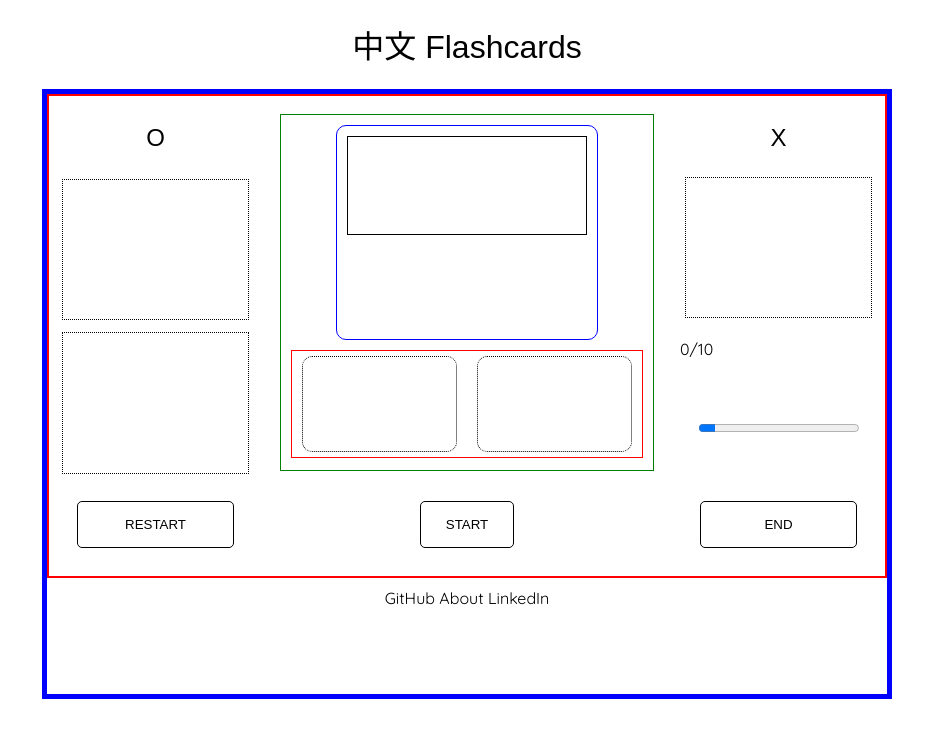
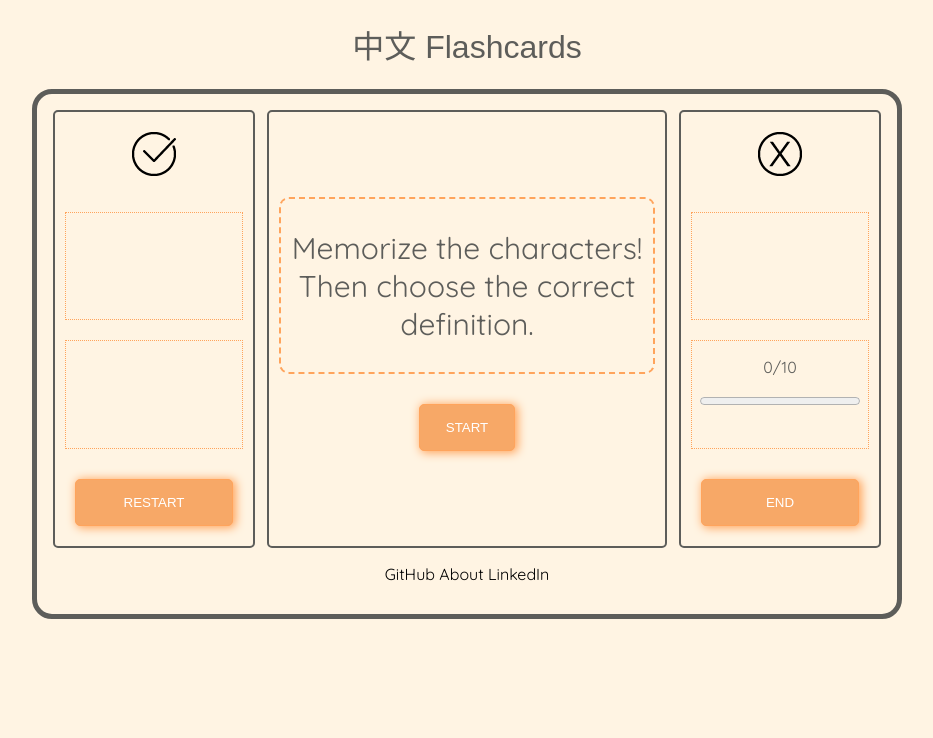
Before and after one commit to jenn-jenn/what-is-that-zi, a PHP site: page / in a window 1280 px wide. Shown: the top 738 px of the page, without its empty margins (173-1106 px from the left). Run offline with PHP 8.4, Linux system fonts and the light colour scheme; some libraries are stand-ins or nearby versions.

Commit message:
style buttons and format characters file into array of objects

```diff
--- a/index.html
+++ b/index.html
@@ -16,36 +16,46 @@
     <div class="canvas">
         <div class="game">
             <section class="container left">
-                <h1>O</h1>
+                <h1><img src="img/o.png" ></h1>
                 <div class="deck correct">
                 </div>
                 <div class="deck flashcards">
                     <div class="flashcards"></div>
                 </div>
-                <button class="btn restart-btn">
+                <button class="btn restart-btn" onclick=clickRestart()>
                     RESTART
                 </button>
             </section>
             <section class="container main">
-                <div class="quiz">
+                <div id="quiz" class="hidden">
                     <div class="card">
                         <div id="character"></div>
-                        <!-- <div class="definition"></div> -->
+                        <p class="definition">hello</p>
                     </div>
                     <section class="choice-section">
                         <div class="choice"></div>
                         <div class="choice"></div>
                     </section>
                 </div>
-                <button class="btn start-btn">
+                <div id="directions">
+                    <p class="directions-p">
+                        Memorize the characters!
+                        <br>
+                        Then choose the correct definition.
+                    </p>
+                </div>
+                <button class="btn start-btn" onclick=clickStart()>
                     START
                 </button>
             </section>
             <section class="container right">
-                <h1>X</h1>
+                <h1><img src="img/x.png"></h1>
                 <div class="deck wrong"></div>
-                <p>0/10</p>
-                <progress max="100" value="10"></progress>
+                <div class="deck progress-div">
+                    <p>0/10</p>
+                    <progress max="100" value=""></progress>
+                </div>
+
                 <button class="btn end-btn">
                     END
                 </button>
@@ -58,7 +68,7 @@
         </div>
     </div>
 
-    <script src='./src/flashcard.js'></script>
+    <script src='./src/index.js'></script>
     <script>
         (function (d) {
             var config = {
--- a/src/flashcard.js
+++ /dev/null
@@ -1,13 +0,0 @@
-var writer = HanziWriter.create('character', '我', {
-    width: 100,
-    height: 100,
-    padding: 5
-});
-
-const card = document.getElementsByClassName('flashcards');
-
-card[0].addEventListener('click', flip)
-
-function flip() {
-    console.log(this)
-}
--- /dev/null
+++ b/src/index.js
@@ -0,0 +1,31 @@
+
+var directions_div = document.getElementById('directions');
+var start_btnn = document.getElementsByClassName('start-btn')[0];
+var quiz_div = document.getElementById('quiz');
+
+function clickStart() {
+    directions_div.classList.add('fadeout');
+    start_btnn.classList.add('fadeout');
+    setTimeout(function() {
+        showQuiz();
+    }, 500);
+}
+
+function clickRestart() {
+
+    setTimeout(function() {
+        quiz_div.classList.remove('fadein');
+
+    }, 500);
+
+}
+
+function showQuiz() {
+    directions_div.classList.add('hidden');
+    start_btnn.classList.add('hidden');
+    quiz_div.classList.remove('hidden');
+
+    setTimeout(function() {
+        quiz_div.classList.add('fadein');
+    }, 1000);
+}
--- a/src/style.css
+++ b/src/style.css
@@ -1,13 +1,12 @@
 
 body, a {
-    /* background-color: rgb(37, 37, 37); */
-    /* background-color: rgb(12, 12, 12); */
+    background-color: #fff4e3;
     text-decoration: none;
     padding: 0;
     margin: 0;
     box-sizing: border-box;
     font-family: 'Quicksand', sans-serif;
-    color: black;
+    color: #5d5d5a;
 }
 
 h1 {
@@ -18,34 +17,48 @@ h1 {
 }
 
 p {
-
+    text-align: center;
+    vertical-align: center;
+    width: 100%;
 }
 
-progress {
-    margin: auto;
-}
+/* -------------- CLASS ---------------- */
 
 .hidden {
     display: none;
 }
 
+.fadeout {
+    visibility: hidden;
+    opacity: 0;
+    transition: visibility 0s 0.2s, opacity .2s linear;
+}
+
+.fadein {
+    visibility: visible;
+    opacity: 1;
+    transition: opacity 1s linear;
+
+}
+
 .canvas {
-    border: 5px blue solid;
-    /* background-color: rgb(88, 88, 88); */
+    border: 5px #5d5d5a solid;
+    border-radius: 20px;
+    background-color: #fff4e3;
     width: 840px;
-    height: 600px;
+    height: 500px;
     margin: auto;
+    padding: 10px;
 }
 
 .game {
-    border: 2px red solid;
-    height: 80%;
+    border-radius: 16px;
+    height: 90%;
     display: flex;
     flex-direction: row;
-
 }
 .container {
-    border: 2px white solid;
+    border: 2px #5d5d5a solid;
     margin: 6px;
     border-radius: 5px;
 }
@@ -54,7 +67,7 @@ progress {
     width: 800px;
     display: flex;
     flex-direction: column;
-    justify-content: space-between;
+    justify-content: center;
 }
 
 .left,
@@ -63,17 +76,17 @@ progress {
     display: flex;
     flex-direction: column;
     justify-content: space-between;
+    position: relative;
 }
 
 .deck {
-    border: 1px black dotted;
+    border: 1px #ffa45c dotted;
     height: 30%;
-    margin: 5px;
+    margin: 10px;
     text-align: center;
 }
 
 .flashcards {
-
 }
 
 .correct {
@@ -81,51 +94,57 @@ progress {
 }
 
 .wrong {
-    /* margin-top: -50px; */
 }
 
 .btn {
     margin: 20px;
     padding: 15px 15px;
-    border: 1px black solid;
+    border: 1px #ffa45c solid;
     border-radius: 5px;
-    background: transparent;
-    color: black;
+    background-color: #f7a867;
+    color: white;
+    box-shadow: 2px 1px 10px 1px #ffa45c;
+    transition: 0.5s;
+}
+
+.btn:hover {
+    background-color: #ffd0b0;
+    color: #000000;
+    cursor: crosshair;
+}
+
+.btn:active {
+    transform: translateY(5px);
+
+}
+
+.btn:focus {
+    outline: none;
 }
 
 .start-btn {
     margin: 20px 150px;
 }
 
-.quiz {
-    border: 1px green solid;
-    margin: 10px;
-    height: 90%;
-}
 
-#character {
-    border: 1px black solid;
-    height: calc(55% - 20px);
-    margin: 10px;
-    text-align: center;
-}
 
 .definition {
-    border: 1px black solid;
-    height: calc(45% - 18px);
+    height: 85px;
     margin: 10px;
 }
 
 .card {
-    border: 1px blue solid;
     border-radius: 10px;
     height: 60%;
-    width: 70%;
     margin: 10px auto;
+    display: flex;
+    align-items: center;
+    flex-direction: column;
+
 }
 
 .choice-section {
-    border: 1px red solid;
+    border: 1px #ffa45c solid ;
     margin: 10px;
     height: calc(40% - 36px);
     display: flex;
@@ -133,14 +152,52 @@ progress {
 }
 
 .choice {
-    border: 1px black dotted;
+    border: 1px dotted;
     border-radius: 10px;
     width: 50%;
     height: calc(100% - 12px);
     margin: 5px 10px;
+    font-size: 80px;
 }
 
-.links {
+.links{
     text-align: center;
     margin: 10px;
+
 }
+
+.links > a {
+    color: #010101;
+    background-color: transparent;
+}
+
+.progress-div {
+    display: flex;
+    flex-direction: column;
+    align-items: center;
+}
+
+/* --------------- ID ----------------- */
+
+#character {
+    height: calc(60% - 20px);
+    margin: 10px;
+    text-align: center;
+}
+
+#quiz {
+    border: 1px #ffa45c solid;
+    margin: 10px;
+    height: 90%;
+}
+
+#directions {
+    border: 2px #ffa45c dashed;
+    border-radius: 10px;
+    margin: 10px;
+    height: 40%;
+    font-size: 30px;
+    vertical-align: middle;
+    text-align: center;
+
+}
```
Also changed, not shown: characters/characters.js (+109 -100 lines), img/color-palette.png (added), img/o.png (added), img/x.png (added).
